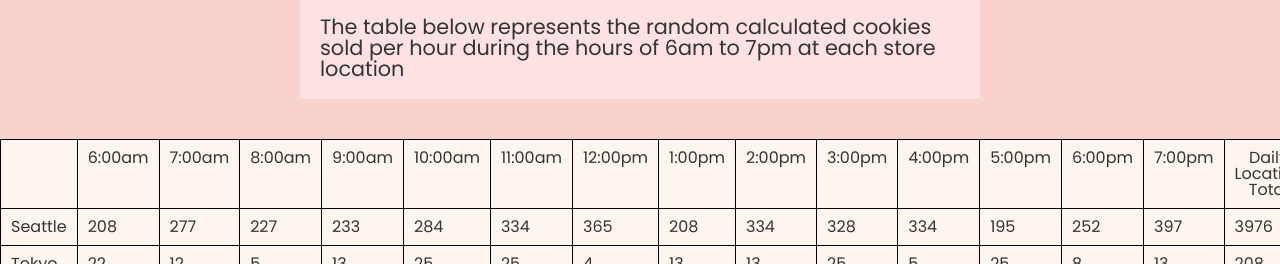
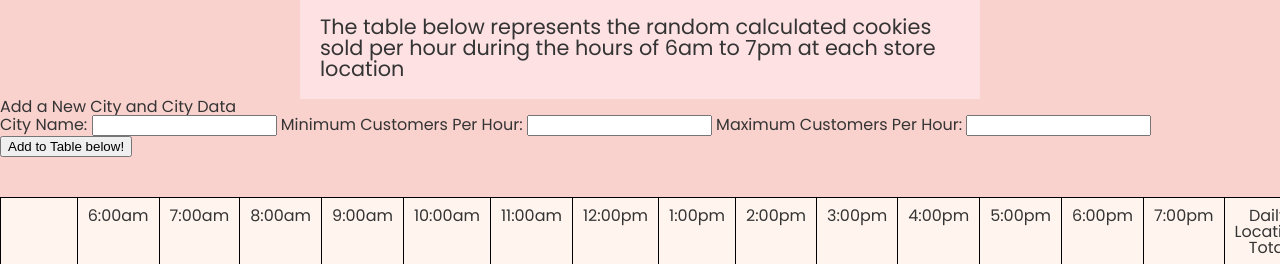
Before and after one commit to tiftaylor/salmon-cookies, a plain HTML site: page sales.html in a window 1280 px wide. Shown: the part 471-735 px from the top of the page. Drawn offline with Linux system fonts and the light colour scheme.

Commit message:
Added | Form elements

```diff
--- a/sales.html
+++ b/sales.html
@@ -29,6 +29,22 @@
     <p>The table below represents the random calculated cookies sold per hour during the hours of 6am to 7pm at each store location</p>
   </div>
 
+    <form id='addLocation' action="">
+      <fieldset>
+        <legend>Add a New City and City Data</legend>
+
+        <label for='cityName'>City Name: </label>
+        <input type='text' name='cityName'>
+
+        <label for='min'>Minimum Customers Per Hour: </label>
+        <input type="text" name='min'>
+
+        <label for='max'>Maximum Customers Per Hour: </label>
+        <input type='text' name='max'>
+
+        <input type="submit" value="Add to Table below!">
+      </fieldset>
+    </form>
 
   <table id='cookieData'></table>
 
```
